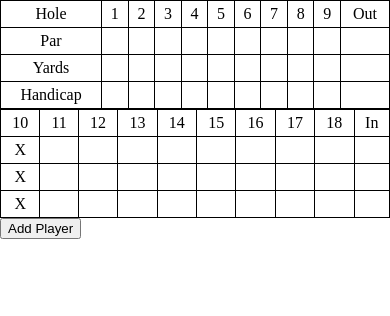
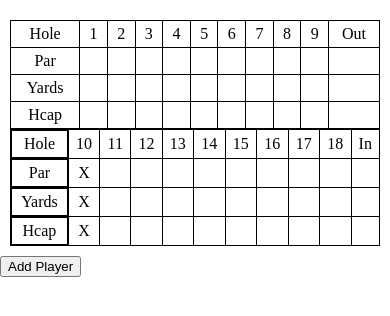
Before and after one commit to SamNorman7103/golfScoreCardApp, a website: page public/index.html in a window 390 px wide. Drawn offline with Linux system fonts and the light colour scheme; no server answers.

Commit message:
added row labels for the in table when screensize is mobile

```diff
--- a/js/main.js
+++ b/js/main.js
@@ -1,8 +1,7 @@
-let coursePromise = fetch("https://golf-courses-api.herokuapp.com/courses/").then((response) => response.json());
+const coursePromise = fetch("https://golf-courses-api.herokuapp.com/courses/").then((response) => response.json());
+const courseSelectContainer = document.getElementById("course-select");
 
 coursePromise.then((response) => printCourses(response));
-
-const courseSelectContainer = document.getElementById("course-select");
 
 function printCourses(data) {
   let html = `
--- a/public/index.html
+++ b/public/index.html
@@ -56,7 +56,7 @@
         </tbody>
         <tbody>
           <tr class="handicap-row">
-            <td>Handicap</td>
+            <td>Hcap</td>
             <td id="handicap-1"></td>
             <td id="handicap-2"></td>
             <td id="handicap-3"></td>
@@ -73,6 +73,7 @@
       <table id="in-container">
         <tbody>
           <tr class="hole-row">
+            <td class="hidden">Hole</td>
             <td id="hole-10">10</td>
             <td id="hole-11">11</td>
             <td id="hole-12">12</td>
@@ -85,6 +86,7 @@
             <td id="hole-in-total">In</td>
           </tr>
           <tr class="par-row">
+            <td class="hidden">Par</td>
             <td id="par-10">X</td>
             <td id="par-11"></td>
             <td id="par-12"></td>
@@ -97,6 +99,7 @@
             <td id="par-in-total"></td>
           </tr>
           <tr class="yardage-row">
+            <td class="hidden">Yards</td>
             <td id="yards-10">X</td>
             <td id="yards-11"></td>
             <td id="yards-12"></td>
@@ -111,6 +114,7 @@
         </tbody>
         <tbody>
           <tr class="handicap-row">
+            <td class="hidden">Hcap</td>
             <td id="handicap-10">X</td>
             <td id="handicap-11"></td>
             <td id="handicap-12"></td>
@@ -127,6 +131,10 @@
     </div>
     <button>Add Player</button>
     <div id="course-select"></div>
+
+
+
+
     <template id='player-out-template'>
       <tbody id="">
         <tr id="" class="player-row">
--- a/src/styles/styles.scss
+++ b/src/styles/styles.scss
@@ -29,12 +29,22 @@
   }
 }
 
-
+.hidden{
+  display: none;
+}
 
 
 @media screen and (max-width: 1000px) {
   #main-card-container {
     display: grid;
     grid-template-columns: 1fr;
+    border-color: red;
+    .hidden{
+      display: block;
+    }#out-container, #in-container{}
+    padding: 5px;
+    padding-top: 15px;
+    margin: 5px;
+
   }
 }
```
Also changed, not shown: public/stylesheets/styles.css, 1 other file.
